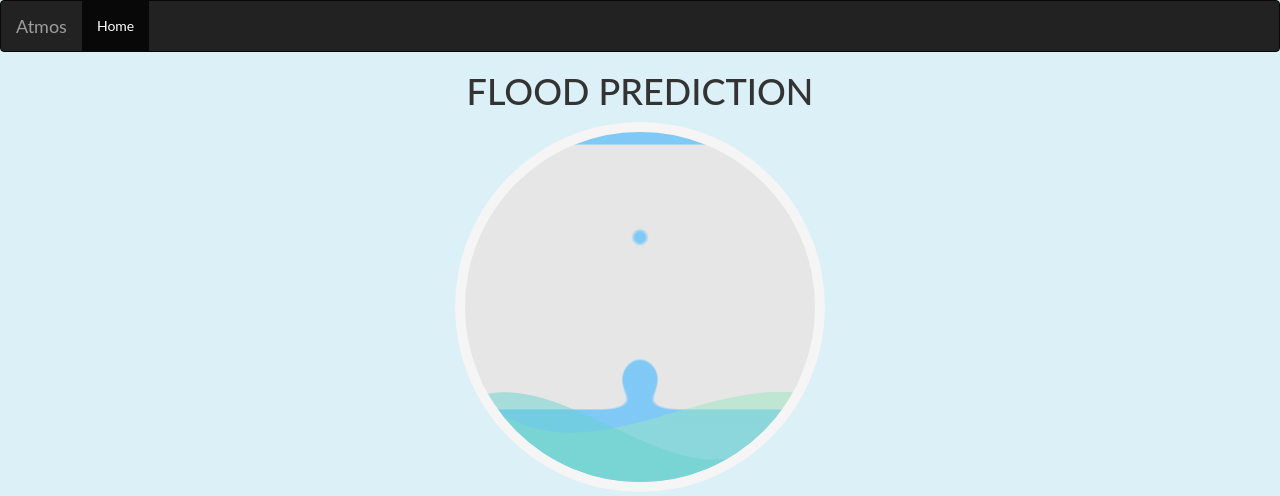
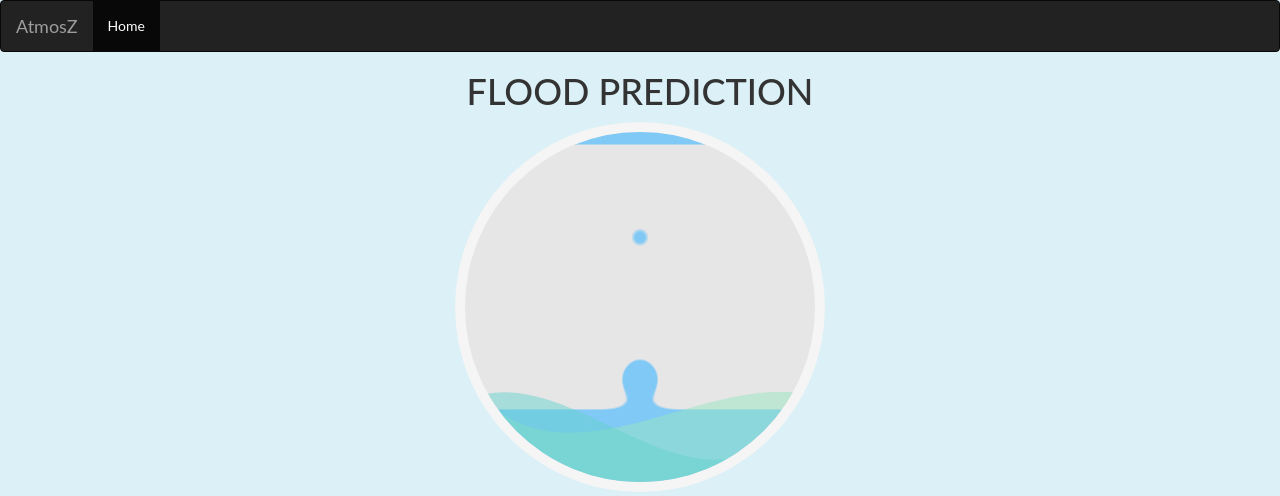
Before and after one commit to KHUSHBOO0012/Code_Fun_Do-, a Django app: page /home in a window 1280 px wide. Shown: the top 496 px of the page. Run offline with Django 3.2, Linux system fonts and the light colour scheme; some libraries are stand-ins or nearby versions.

Commit message:
Update index.html

```diff
--- a/disaster/flood/templates/flood/index.html
+++ b/disaster/flood/templates/flood/index.html
@@ -188,7 +188,7 @@ button {
 
     <div class="navbar-header">
 
-        <a class="navbar-brand" href="#">Atmos</a>
+        <a class="navbar-brand" href="#">AtmosZ</a>
         <button type="button" class="navbar-toggle" data-toggle="collapse" data-target="#topNavBar">
                 <span class = "icon-bar"></span>
                 <span class = "icon-bar"></span>
```
